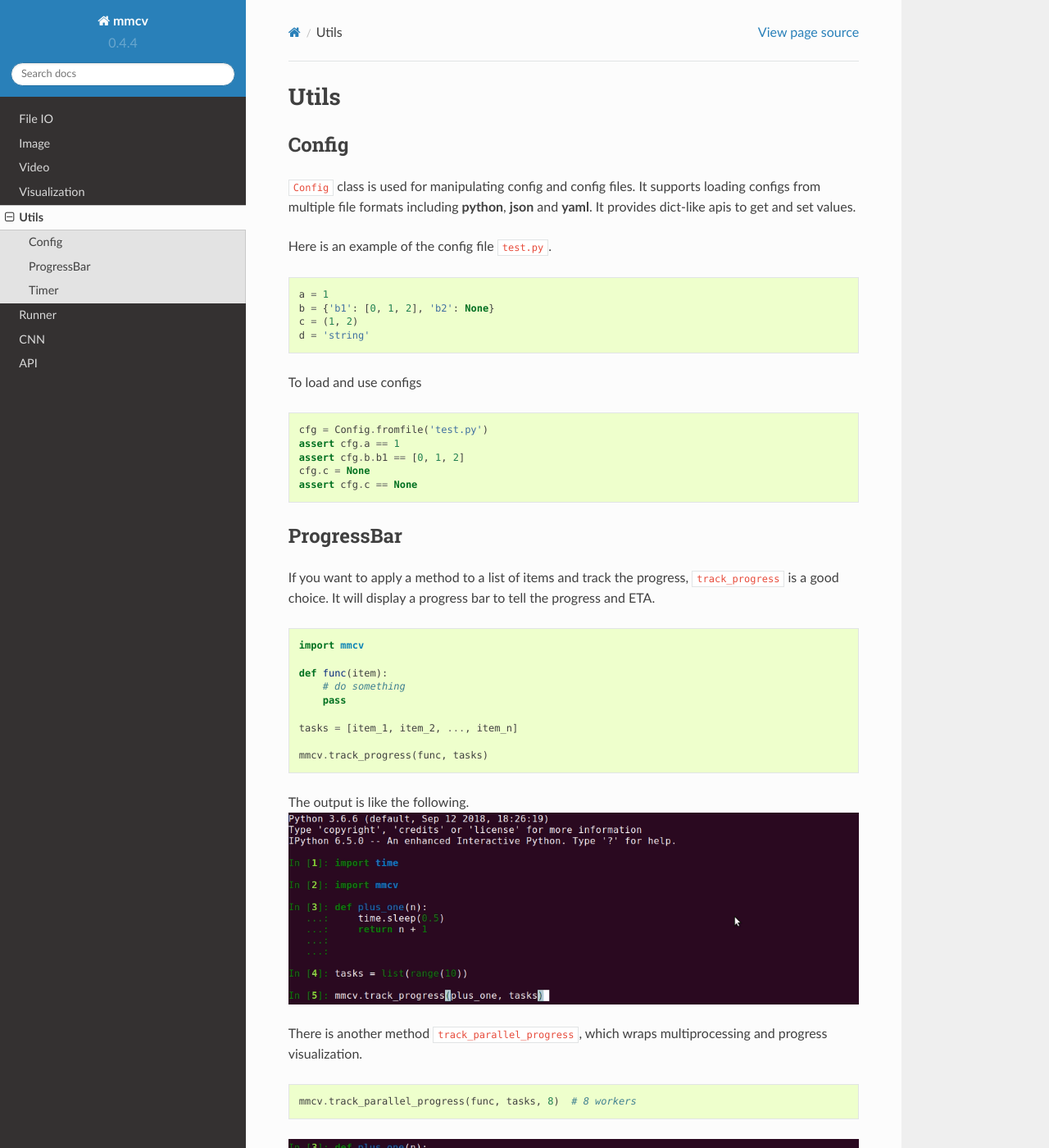
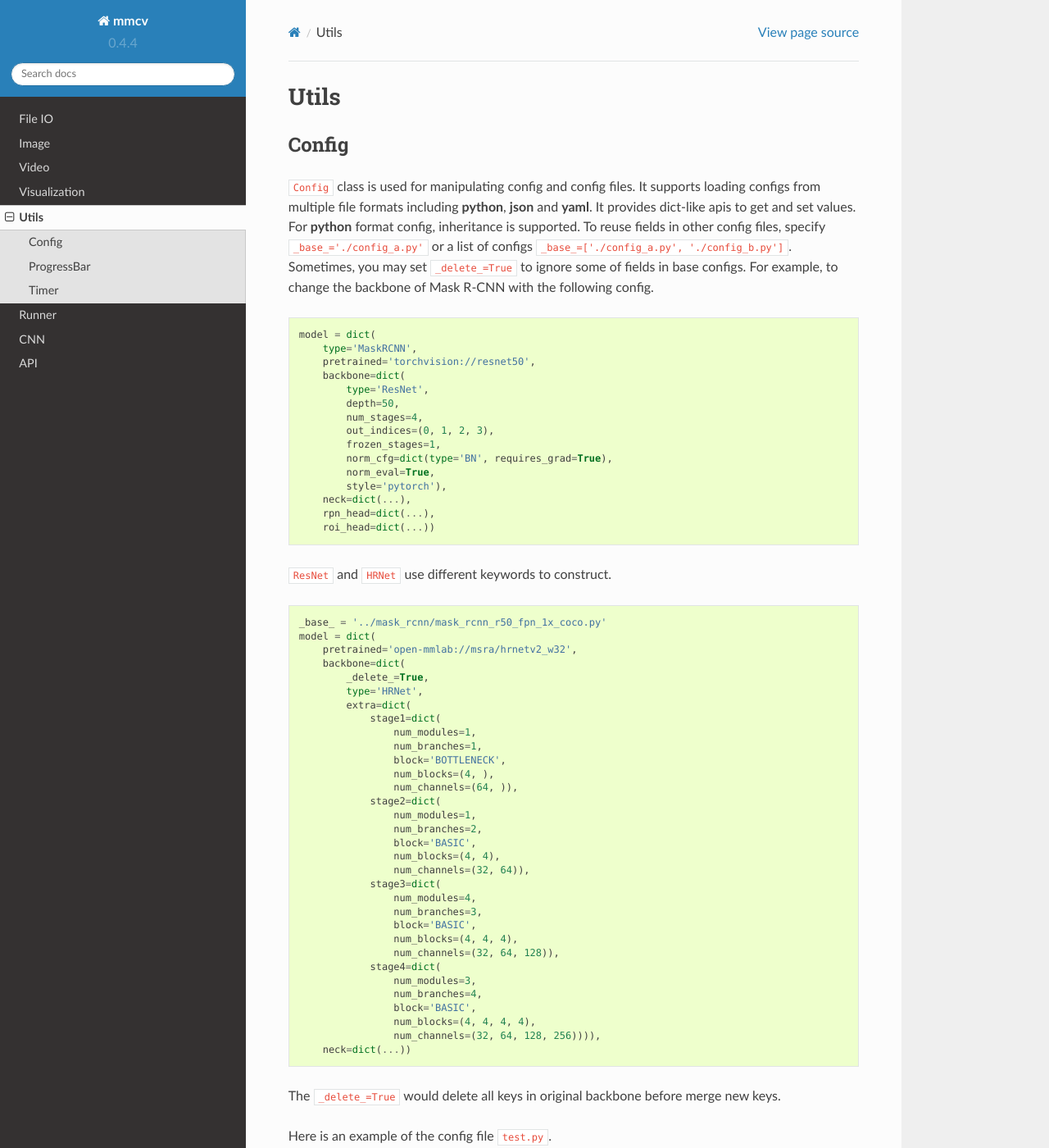
Before and after one commit to open-mmlab/mmcv, a Sphinx documentation site: the page built from docs/utils.md, in a window 1280 px wide and 1400 px high. Shown: the whole window at 82% size. Built offline with Sphinx 7.4.7 and the Read the Docs theme 2.0.0, drawn with Linux system fonts in a browser that asks for light colours.

Commit message:
add config docs

````diff
--- a/docs/utils.md
+++ b/docs/utils.md
@@ -5,6 +5,63 @@
 `Config` class is used for manipulating config and config files. It supports
 loading configs from multiple file formats including **python**, **json** and **yaml**.
 It provides dict-like apis to get and set values.
+For **python** format config, inheritance is supported. To reuse fields in other config files,
+specify `_base_='./config_a.py'` or a list of configs `_base_=['./config_a.py', './config_b.py']`.
+Sometimes, you may set `_delete_=True` to ignore some of fields in base configs.
+For example, to change the backbone of Mask R-CNN with the following config.
+```python
+model = dict(
+    type='MaskRCNN',
+    pretrained='torchvision://resnet50',
+    backbone=dict(
+        type='ResNet',
+        depth=50,
+        num_stages=4,
+        out_indices=(0, 1, 2, 3),
+        frozen_stages=1,
+        norm_cfg=dict(type='BN', requires_grad=True),
+        norm_eval=True,
+        style='pytorch'),
+    neck=dict(...),
+    rpn_head=dict(...),
+    roi_head=dict(...))
+```
+`ResNet` and `HRNet` use different keywords to construct.
+```python
+_base_ = '../mask_rcnn/mask_rcnn_r50_fpn_1x_coco.py'
+model = dict(
+    pretrained='open-mmlab://msra/hrnetv2_w32',
+    backbone=dict(
+        _delete_=True,
+        type='HRNet',
+        extra=dict(
+            stage1=dict(
+                num_modules=1,
+                num_branches=1,
+                block='BOTTLENECK',
+                num_blocks=(4, ),
+                num_channels=(64, )),
+            stage2=dict(
+                num_modules=1,
+                num_branches=2,
+                block='BASIC',
+                num_blocks=(4, 4),
+                num_channels=(32, 64)),
+            stage3=dict(
+                num_modules=4,
+                num_branches=3,
+                block='BASIC',
+                num_blocks=(4, 4, 4),
+                num_channels=(32, 64, 128)),
+            stage4=dict(
+                num_modules=3,
+                num_branches=4,
+                block='BASIC',
+                num_blocks=(4, 4, 4, 4),
+                num_channels=(32, 64, 128, 256)))),
+    neck=dict(...))
+```
+The `_delete_=True` would delete all keys in original backbone before merge new keys.
 
 Here is an example of the config file `test.py`.
 
````
